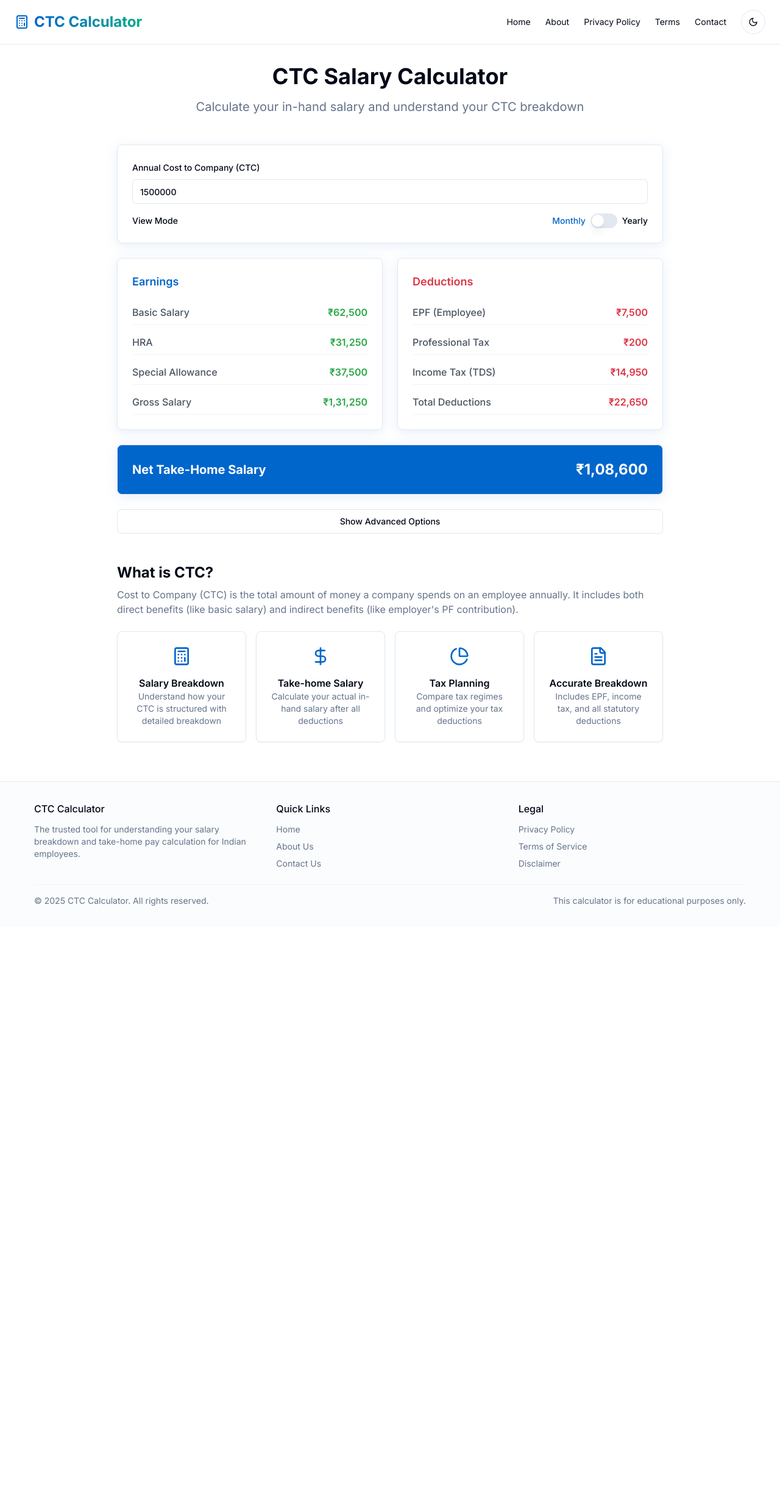
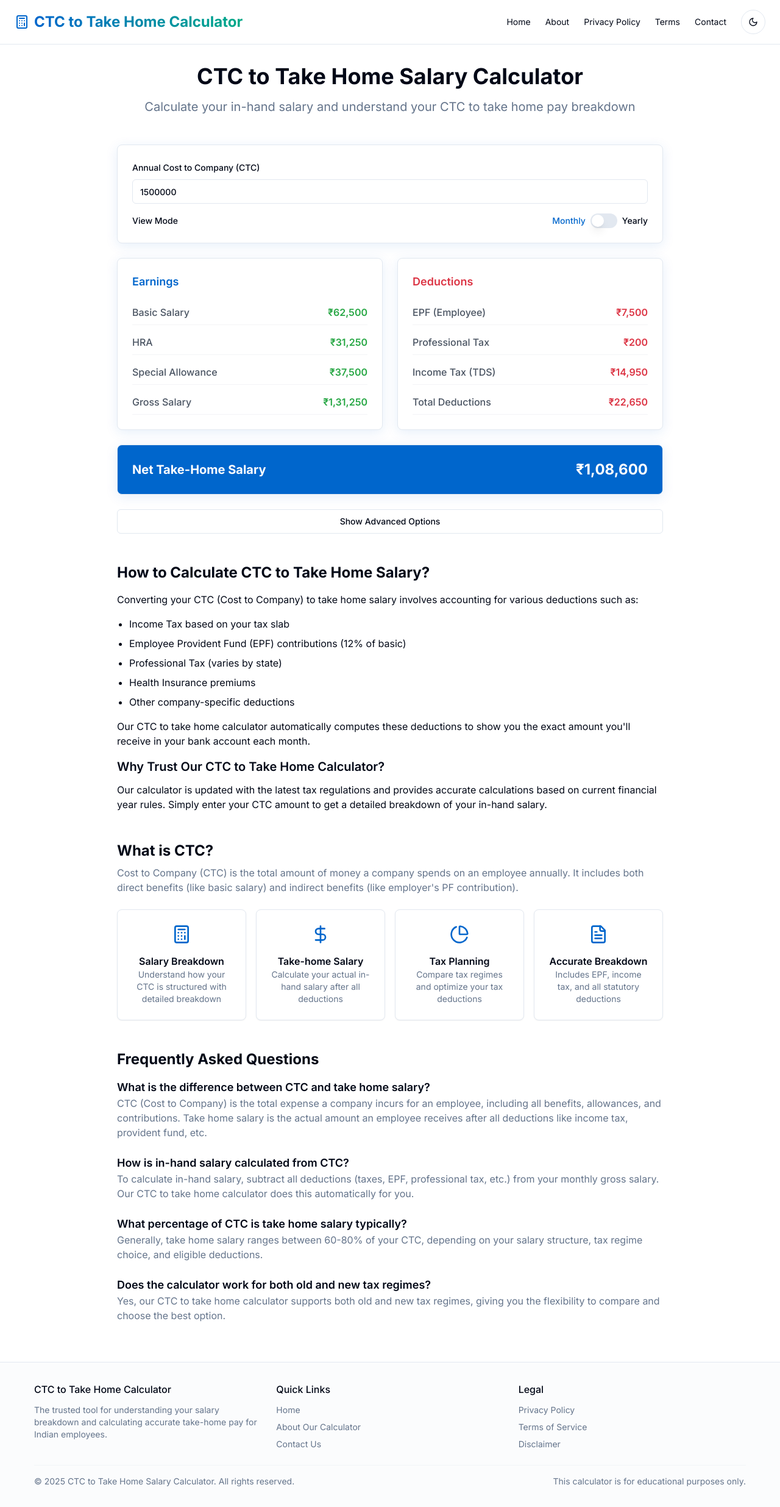
Before and after one commit to bhanuprakashsfdc/ctc-to-take-home-calculator, a React (Vite) app: page / in a window 1280 px wide. Shown: the whole page at 61% size. Before the commit the page ends 1519 px from the top, so only its background shows below. Built offline with nearby package versions, Linux system fonts and the light colour scheme.

Commit message:
Update SEO for better ranking
Improve SEO to rank higher for "ctc to take home calculator"

```diff
--- a/index.html
+++ b/index.html
@@ -4,17 +4,20 @@
   <head>
     <meta charset="UTF-8" />
     <meta name="viewport" content="width=device-width, initial-scale=1.0" />
-    <title>CTC Calculator - Calculate Your Salary Breakdown</title>
-    <meta name="description" content="Calculate your CTC breakdown, in-hand salary, tax deductions, and more with our AI-powered CTC Calculator." />
-    <meta name="author" content="Lovable" />
+    <title>CTC to Take Home Salary Calculator | Calculate In-Hand Pay</title>
+    <meta name="description" content="Free CTC to take home calculator that helps you understand your salary breakdown, in-hand pay & tax deductions. Get accurate take home salary calculations now." />
+    <meta name="keywords" content="ctc to take home calculator, take home salary calculator, in hand salary, salary breakdown, ctc calculator, salary after tax" />
+    <meta name="author" content="CTC Calculator" />
 
-    <meta property="og:title" content="CTC Calculator - Calculate Your Salary Breakdown" />
-    <meta property="og:description" content="Calculate your CTC breakdown, in-hand salary, tax deductions, and more with our AI-powered CTC Calculator." />
+    <meta property="og:title" content="CTC to Take Home Salary Calculator | Calculate In-Hand Pay" />
+    <meta property="og:description" content="Free CTC to take home calculator that helps you understand your salary breakdown, in-hand pay & tax deductions. Get accurate take home salary calculations now." />
     <meta property="og:type" content="website" />
     <meta property="og:image" content="https://lovable.dev/opengraph-image-p98pqg.png" />
 
     <meta name="twitter:card" content="summary_large_image" />
-    <meta name="twitter:site" content="@lovable_dev" />
+    <meta name="twitter:site" content="@ctc_calculator" />
+    <meta name="twitter:title" content="CTC to Take Home Salary Calculator" />
+    <meta name="twitter:description" content="Calculate your actual take home salary from CTC with our free calculator. Get accurate in-hand salary breakdown after all deductions." />
     <meta name="twitter:image" content="https://lovable.dev/opengraph-image-p98pqg.png" />
 
     <link rel="stylesheet" href="https://fonts.googleapis.com/css2?family=Inter:wght@400;500;600;700&display=swap">
--- a/package.json
+++ b/package.json
@@ -51,6 +51,7 @@
     "react": "^18.3.1",
     "react-day-picker": "^8.10.1",
     "react-dom": "^18.3.1",
+    "react-helmet-async": "^1.3.0",
     "react-hook-form": "^7.53.0",
     "react-resizable-panels": "^2.1.3",
     "react-router-dom": "^6.26.2",
--- a/src/App.tsx
+++ b/src/App.tsx
@@ -4,6 +4,7 @@ import { Toaster as Sonner } from "@/components/ui/sonner";
 import { TooltipProvider } from "@/components/ui/tooltip";
 import { QueryClient, QueryClientProvider } from "@tanstack/react-query";
 import { BrowserRouter, Routes, Route } from "react-router-dom";
+import { HelmetProvider } from 'react-helmet-async';
 import Index from "./pages/Index";
 import NotFound from "./pages/NotFound";
 import About from "./pages/About";
@@ -19,6 +20,7 @@ const App = () => (
     <TooltipProvider>
       <Toaster />
       <Sonner />
+      <HelmetProvider>
         <BrowserRouter>
           <Routes>
             <Route path="/" element={<Index />} />
@@ -31,6 +33,7 @@ const App = () => (
             <Route path="*" element={<NotFound />} />
           </Routes>
         </BrowserRouter>
+      </HelmetProvider>
     </TooltipProvider>
   </QueryClientProvider>
 );
--- a/src/components/Footer.tsx
+++ b/src/components/Footer.tsx
@@ -1,18 +1,40 @@
 
 import React from 'react';
 import { Link } from 'react-router-dom';
+import { Helmet } from 'react-helmet-async';
 
 const Footer: React.FC = () => {
   const currentYear = new Date().getFullYear();
 
+  // Generate JSON-LD schema for rich results
+  const schemaData = {
+    "@context": "https://schema.org",
+    "@type": "SoftwareApplication",
+    "name": "CTC to Take Home Salary Calculator",
+    "applicationCategory": "FinanceApplication",
+    "operatingSystem": "Web",
+    "description": "Calculate your exact in-hand salary from CTC with detailed breakdown of all deductions and taxes.",
+    "offers": {
+      "@type": "Offer",
+      "price": "0",
+      "priceCurrency": "INR"
+    }
+  };
+
   return (
     <footer className="w-full py-8 px-6 border-t mt-8 bg-muted/30">
+      <Helmet>
+        <script type="application/ld+json">
+          {JSON.stringify(schemaData)}
+        </script>
+      </Helmet>
+
       <div className="container flex flex-col space-y-6">
         <div className="grid grid-cols-1 md:grid-cols-3 gap-6">
           <div>
-            <h3 className="text-base font-medium mb-3">CTC Calculator</h3>
+            <h3 className="text-base font-medium mb-3">CTC to Take Home Calculator</h3>
             <p className="text-sm text-muted-foreground">
-              The trusted tool for understanding your salary breakdown and take-home pay calculation for Indian employees.
+              The trusted tool for understanding your salary breakdown and calculating accurate take-home pay for Indian employees.
             </p>
           </div>
 
@@ -26,7 +48,7 @@ const Footer: React.FC = () => {
               </li>
               <li>
                 <Link to="/about.html" className="text-muted-foreground hover:text-foreground transition-colors">
-                  About Us
+                  About Our Calculator
                 </Link>
               </li>
               <li>
@@ -62,7 +84,7 @@ const Footer: React.FC = () => {
         <div className="pt-4 border-t border-border/40">
           <div className="flex flex-col md:flex-row justify-between items-center">
             <p className="text-sm text-muted-foreground">
-              © {currentYear} CTC Calculator. All rights reserved.
+              © {currentYear} CTC to Take Home Salary Calculator. All rights reserved.
             </p>
             <div className="text-sm text-muted-foreground mt-2 md:mt-0">
               <span>This calculator is for educational purposes only.</span>
--- a/src/components/Header.tsx
+++ b/src/components/Header.tsx
@@ -9,13 +9,13 @@ const Header: React.FC = () => {
     <header className="w-full py-4 px-6 flex flex-col md:flex-row justify-between items-center border-b">
       <div className="flex items-center gap-2">
         <Calculator className="h-6 w-6 text-finance-primary" />
-        <h1 className="text-xl md:text-2xl font-bold bg-gradient-to-r from-finance-primary to-finance-secondary bg-clip-text text-transparent">
-          CTC Calculator
-        </h1>
+        <Link to="/" className="text-xl md:text-2xl font-bold bg-gradient-to-r from-finance-primary to-finance-secondary bg-clip-text text-transparent no-underline">
+          CTC to Take Home Calculator
+        </Link>
       </div>
 
       <nav className="mt-4 md:mt-0">
-        <ul className="flex items-center gap-6 text-sm">
+        <ul className="flex items-center flex-wrap gap-4 md:gap-6 text-sm">
           <li>
             <Link to="/" className="text-foreground hover:text-finance-primary transition-colors">
               Home
--- a/src/pages/About.tsx
+++ b/src/pages/About.tsx
@@ -2,41 +2,59 @@
 import React from 'react';
 import Header from '@/components/Header';
 import Footer from '@/components/Footer';
+import { Helmet } from 'react-helmet-async';
 
 const About: React.FC = () => {
   return (
     <div className="min-h-screen flex flex-col">
+      <Helmet>
+        <title>About Our CTC to Take Home Salary Calculator | How It Works</title>
+        <meta name="description" content="Learn how our CTC to take home salary calculator works. Understand the methodology behind accurate in-hand salary calculations after all deductions." />
+        <meta name="keywords" content="ctc to take home calculator, salary breakdown, take home salary calculation, in-hand salary" />
+        <link rel="canonical" href="https://ctc-calculator.com/about.html" />
+      </Helmet>
+
       <Header />
 
       <main className="flex-grow container mx-auto px-4 py-8">
         <div className="max-w-3xl mx-auto space-y-8">
           <div className="text-center">
-            <h1 className="text-3xl md:text-4xl font-bold">About CTC Calculator</h1>
+            <h1 className="text-3xl md:text-4xl font-bold">About CTC to Take Home Salary Calculator</h1>
           </div>
 
           <div className="space-y-6">
             <p>
-              CTC Calculator is a dedicated platform designed to help Indian employees understand their salary structure and take-home pay. Our mission is to provide transparency and clarity in salary calculations.
+              Our CTC to Take Home Salary Calculator is a dedicated platform designed to help Indian employees understand their salary structure and accurately calculate in-hand pay. Our mission is to provide transparency and clarity in salary calculations.
             </p>
 
-            <h2 className="text-xl font-semibold">What is CTC?</h2>
+            <h2 className="text-xl font-semibold">What is CTC vs Take Home Salary?</h2>
             <p>
-              Cost to Company (CTC) is the total amount of money a company spends on an employee in one year. It includes both direct benefits (like basic salary, allowances) and indirect benefits (like employer's PF contribution, gratuity, insurance premiums).
+              Cost to Company (CTC) is the total amount of money a company spends on an employee in one year. It includes both direct benefits (like basic salary, allowances) and indirect benefits (like employer's PF contribution, gratuity, insurance premiums). Take home salary is the actual amount you receive in your bank account after all deductions.
             </p>
 
             <h2 className="text-xl font-semibold">Our Story</h2>
             <p>
-              Launched in {new Date().getFullYear()}, CTC Calculator was created by a team of finance and HR professionals who recognized the complexity of understanding salary structures in India. We saw the need for a simple yet comprehensive tool that would help employees understand their CTC breakdown.
+              Launched in {new Date().getFullYear()}, our CTC to Take Home Salary Calculator was created by a team of finance and HR professionals who recognized the complexity of understanding salary structures in India. We saw the need for a simple yet comprehensive tool that would help employees understand their CTC breakdown and accurately calculate their in-hand salary.
             </p>
 
-            <h2 className="text-xl font-semibold">How It Works</h2>
+            <h2 className="text-xl font-semibold">How Our CTC to Take Home Calculator Works</h2>
             <p>
-              Our calculator uses the latest tax rules and salary structure standards to provide accurate calculations. Simply enter your CTC amount, and our tool will break it down into various components including basic salary, HRA, special allowance, and statutory deductions like PF, professional tax, and income tax.
+              Our calculator uses the latest tax rules and salary structure standards to provide accurate calculations. Simply enter your CTC amount, and our tool will break it down into various components including basic salary, HRA, special allowance, and statutory deductions like PF, professional tax, and income tax – giving you your exact take home salary.
             </p>
+
+            <h2 className="text-xl font-semibold">Why Choose Our CTC to Take Home Salary Calculator</h2>
+            <ul className="list-disc pl-5 space-y-2">
+              <li>Accurate calculations based on latest tax laws</li>
+              <li>Support for both old and new tax regimes</li>
+              <li>Detailed breakdown of all salary components</li>
+              <li>User-friendly interface with instant results</li>
+              <li>Completely free to use with no registration required</li>
+              <li>Privacy-focused - no salary data is stored</li>
+            </ul>
 
             <h2 className="text-xl font-semibold">Disclaimer</h2>
             <p>
-              While we strive for accuracy, the calculations provided by this tool are for informational purposes only and should not be considered as financial advice. Tax regulations and salary structures may vary based on your specific circumstances and company policies.
+              While we strive for accuracy, the calculations provided by this CTC to take home salary tool are for informational purposes only and should not be considered as financial advice. Tax regulations and salary structures may vary based on your specific circumstances and company policies.
             </p>
           </div>
         </div>
--- a/src/pages/Contact.tsx
+++ b/src/pages/Contact.tsx
@@ -9,6 +9,7 @@ import { Button } from "@/components/ui/button";
 import { Card, CardContent } from "@/components/ui/card";
 import { Label } from "@/components/ui/label";
 import { useToast } from "@/hooks/use-toast";
+import { Helmet } from 'react-helmet-async';
 
 const Contact: React.FC = () => {
   const { toast } = useToast();
@@ -70,6 +71,13 @@ const Contact: React.FC = () => {
 
   return (
     <div className="min-h-screen flex flex-col">
+      <Helmet>
+        <title>Contact Us | CTC to Take Home Salary Calculator</title>
+        <meta name="description" content="Have questions about calculating your CTC to take home salary? Contact our salary calculator experts for personalized assistance." />
+        <meta name="keywords" content="contact ctc calculator, salary calculation help, take home salary questions" />
+        <link rel="canonical" href="https://ctc-calculator.com/contact.html" />
+      </Helmet>
+
       <Header />
 
       <main className="flex-grow container mx-auto px-4 py-8">
@@ -77,7 +85,7 @@ const Contact: React.FC = () => {
           <div className="text-center">
             <h1 className="text-3xl md:text-4xl font-bold">Contact Us</h1>
             <p className="mt-2 text-lg text-muted-foreground">
-              Have questions or feedback? We'd love to hear from you.
+              Have questions about calculating your CTC to take home salary? We'd love to hear from you.
             </p>
           </div>
 
--- a/src/pages/Index.tsx
+++ b/src/pages/Index.tsx
@@ -4,24 +4,92 @@ import Header from '@/components/Header';
 import CTCCalculatorForm from '@/components/CTCCalculatorForm';
 import CTCDescription from '@/components/CTCDescription';
 import Footer from '@/components/Footer';
+import { Helmet } from 'react-helmet-async';
 
 const Index: React.FC = () => {
   return (
     <div className="min-h-screen flex flex-col">
+      <Helmet>
+        <title>CTC to Take Home Salary Calculator | Calculate Actual In-Hand Salary</title>
+        <meta name="description" content="Calculate your CTC to take home salary with our free online calculator. Get accurate in-hand salary breakdown after tax, PF and other deductions." />
+        <meta name="keywords" content="ctc to take home calculator, salary calculator, in-hand salary, cost to company, net salary, take home pay calculator" />
+        <link rel="canonical" href="https://ctc-calculator.com/" />
+        <meta property="og:title" content="CTC to Take Home Salary Calculator | Calculate Actual In-Hand Salary" />
+        <meta property="og:description" content="Calculate your CTC to take home salary with our free online calculator. Get accurate in-hand salary breakdown after tax, PF and other deductions." />
+        <meta property="og:type" content="website" />
+        <meta name="twitter:title" content="CTC to Take Home Salary Calculator | Calculate Actual In-Hand Salary" />
+        <meta name="twitter:description" content="Calculate your CTC to take home salary with our free online calculator. Get accurate in-hand salary breakdown after tax, PF and other deductions." />
+      </Helmet>
+
       <Header />
 
       <main className="flex-grow container mx-auto px-4 py-8">
         <div className="max-w-4xl mx-auto space-y-12">
           <div className="text-center space-y-4">
-            <h1 className="text-3xl md:text-4xl font-bold">CTC Salary Calculator</h1>
+            <h1 className="text-3xl md:text-4xl font-bold">CTC to Take Home Salary Calculator</h1>
             <p className="text-xl text-muted-foreground">
-              Calculate your in-hand salary and understand your CTC breakdown
+              Calculate your in-hand salary and understand your CTC to take home pay breakdown
             </p>
           </div>
 
           <CTCCalculatorForm />
 
+          <section className="my-10">
+            <h2 className="text-2xl font-bold mb-4">How to Calculate CTC to Take Home Salary?</h2>
+            <p className="mb-4">
+              Converting your CTC (Cost to Company) to take home salary involves accounting for various deductions such as:
+            </p>
+            <ul className="list-disc pl-5 mb-4 space-y-2">
+              <li>Income Tax based on your tax slab</li>
+              <li>Employee Provident Fund (EPF) contributions (12% of basic)</li>
+              <li>Professional Tax (varies by state)</li>
+              <li>Health Insurance premiums</li>
+              <li>Other company-specific deductions</li>
+            </ul>
+            <p className="mb-4">
+              Our CTC to take home calculator automatically computes these deductions to show you the exact amount you'll receive in your bank account each month.
+            </p>
+            <h3 className="text-xl font-semibold mb-3">Why Trust Our CTC to Take Home Calculator?</h3>
+            <p>
+              Our calculator is updated with the latest tax regulations and provides accurate calculations based on current financial year rules. Simply enter your CTC amount to get a detailed breakdown of your in-hand salary.
+            </p>
+          </section>
+
           <CTCDescription />
+
+          <section className="my-10">
+            <h2 className="text-2xl font-bold mb-4">Frequently Asked Questions</h2>
+
+            <div className="space-y-6">
+              <div>
+                <h3 className="text-lg font-semibold">What is the difference between CTC and take home salary?</h3>
+                <p className="text-muted-foreground">
+                  CTC (Cost to Company) is the total expense a company incurs for an employee, including all benefits, allowances, and contributions. Take home salary is the actual amount an employee receives after all deductions like income tax, provident fund, etc.
+                </p>
+              </div>
+
+              <div>
+                <h3 className="text-lg font-semibold">How is in-hand salary calculated from CTC?</h3>
+                <p className="text-muted-foreground">
+                  To calculate in-hand salary, subtract all deductions (taxes, EPF, professional tax, etc.) from your monthly gross salary. Our CTC to take home calculator does this automatically for you.
+                </p>
+              </div>
+
+              <div>
+                <h3 className="text-lg font-semibold">What percentage of CTC is take home salary typically?</h3>
+                <p className="text-muted-foreground">
+                  Generally, take home salary ranges between 60-80% of your CTC, depending on your salary structure, tax regime choice, and eligible deductions.
+                </p>
+              </div>
+
+              <div>
+                <h3 className="text-lg font-semibold">Does the calculator work for both old and new tax regimes?</h3>
+                <p className="text-muted-foreground">
+                  Yes, our CTC to take home calculator supports both old and new tax regimes, giving you the flexibility to compare and choose the best option.
+                </p>
+              </div>
+            </div>
+          </section>
         </div>
       </main>
 
```
Also changed, not shown: 1 other file (tests, documents, lock files or other folders). Lines whose indentation alone changed are shown as unchanged.
